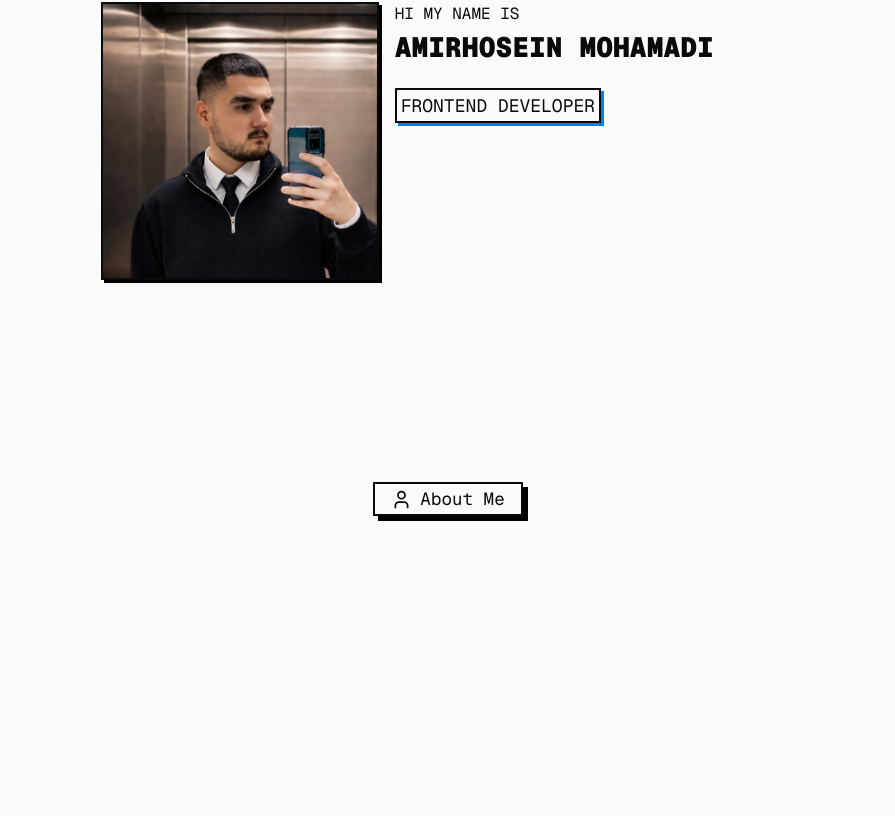
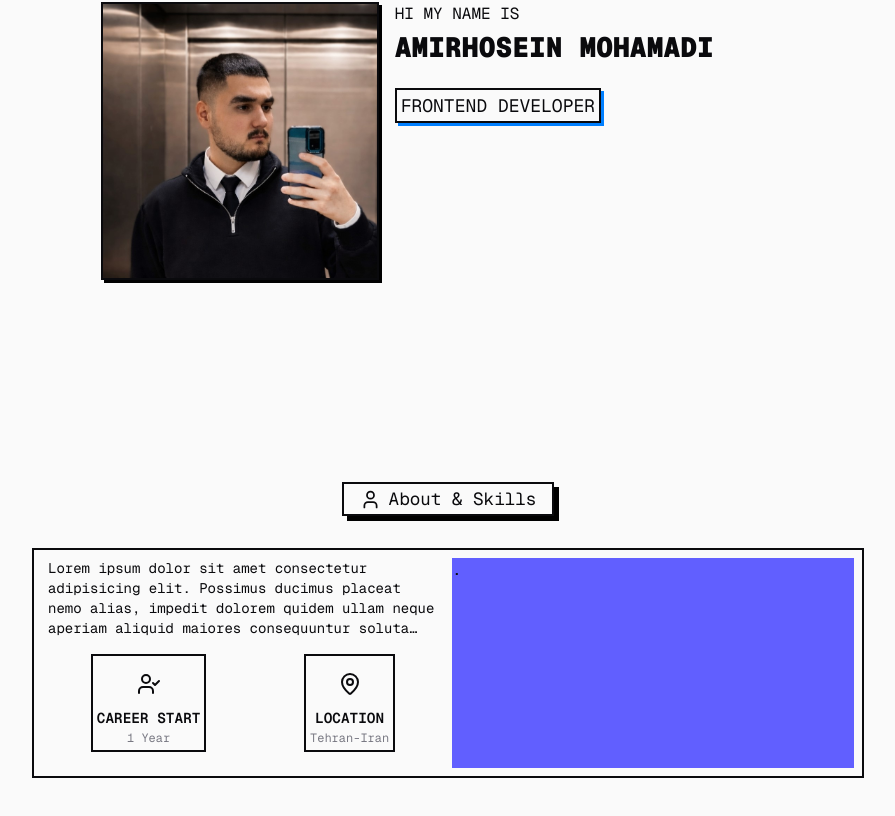
Before and after one commit to awmirosen/portfolio, a Next.js app: page / in a window 1280 px wide. Shown: the part 318-1134 px from the top of the page, without its empty margins (192-1087 px from the left). Built offline with nearby package versions, Linux system fonts and the light colour scheme.

Commit message:
done about section

```diff
--- a/src/components/home/about/about.tsx
+++ b/src/components/home/about/about.tsx
@@ -1,11 +1,29 @@
 import Container from "@/components/layout/container";
 import Title from "./title";
+import Bio from "./content/bio";
+import Content from "./content/content";
+
 
 const About = () => {
   return (
     <section className="min-h-screen">
       <Container>
         <Title />
+
+        <div className="w-full h-full flex gap-2 max-md:flex-col border-2 p-2">
+          {/* ABOUT */}
+
+          <div className="w-1/2 max-md:w-full">
+            <Bio/>
+            <div className="flex justify-around my-4 select-none">
+              <Content/>
+            </div>
+          </div>
+
+          {/* SKILLS */}
+
+          <div className="w-1/2 max-md:w-full bg-indigo-500">.</div>
+        </div>
       </Container>
     </section>
   );
--- /dev/null
+++ b/src/components/home/about/constants.ts
@@ -0,0 +1,28 @@
+import { USER_DATA as user } from "@/data/user";
+
+import { LuUserCheck, LuMapPin } from "react-icons/lu";
+
+type UserAboutType = {
+  id: string;
+  title: string;
+  icon: React.ElementType;
+  content: string;
+};
+
+const career =
+  new Date().getFullYear() - new Date(user.about.careerStart).getFullYear();
+
+export const USER_ABOUT: UserAboutType[] = [
+  {
+    id: "career-start",
+    title: "Career Start",
+    icon: LuUserCheck,
+    content: `${career.toString()} Year`,
+  },
+  {
+    id: "location",
+    title: "Location",
+    icon: LuMapPin,
+    content: `${user.about.location.city}-${user.about.location.country}`,
+  },
+];
--- /dev/null
+++ b/src/components/home/about/content/bio.tsx
@@ -0,0 +1,6 @@
+import { USER_DATA as user } from "@/data/user";
+
+const Bio = () => {
+  return <p className="text-sm line-clamp-4 px-1.5">{user.about.bio}</p>;
+};
+export default Bio;
--- /dev/null
+++ b/src/components/home/about/content/content.tsx
@@ -0,0 +1,14 @@
+import { USER_ABOUT as about } from "@/components/home/about/constants";
+import ExperienceItem from "./item";
+
+const Content = () => {
+  return (
+    <>
+      {about.map((item) => (
+        <ExperienceItem key={item.id} {...item} />
+      ))}
+    </>
+  );
+};
+
+export default Content;
--- /dev/null
+++ b/src/components/home/about/content/item.tsx
@@ -0,0 +1,23 @@
+import SkillCard from "@/components/ui/skill-card";
+import { ElementType } from "react";
+
+type ExperienceItemProps = {
+  icon: ElementType;
+  title: string;
+  content: string;
+};
+
+const ExperienceItem = ({ icon, title, content }: ExperienceItemProps) => {
+  return (
+    <SkillCard.Root>
+      <SkillCard.Icon icon={icon} />
+
+      <SkillCard.Content>
+        <SkillCard.Title>{title}</SkillCard.Title>
+        <SkillCard.Description>{content}</SkillCard.Description>
+      </SkillCard.Content>
+    </SkillCard.Root>
+  );
+};
+
+export default ExperienceItem;
--- a/src/components/home/about/title.tsx
+++ b/src/components/home/about/title.tsx
@@ -2,7 +2,7 @@ import { SectionTitle } from "@/components/ui/section-title";
 import {LuUser} from "react-icons/lu"
 
 const Title = () => {
-  return <SectionTitle title="About Me" icon={LuUser} />;
+  return <SectionTitle title="About & Skills" icon={LuUser}/>;
 };
 
 export default Title;
--- a/src/components/ui/section-title.tsx
+++ b/src/components/ui/section-title.tsx
@@ -7,7 +7,7 @@ import React from "react";
 
 export const SectionTitle = ({ title, icon: Icon }: SectionTitleType) => {
   return (
-    <div className="w-fit mx-auto flex justify-center items-center border-2 shadow-md gap-2 px-4 py-0.5">
+    <div className="w-fit mx-auto flex justify-center items-center border-2 shadow-md gap-2 px-4 py-0.5 mb-8">
       <span>{Icon && <Icon size={21} />}</span>
       <h4 className="text-[1.1rem]">{title}</h4>
     </div>
--- /dev/null
+++ b/src/components/ui/skill-card.tsx
@@ -0,0 +1,59 @@
+import { ElementType, ReactNode } from "react";
+
+// TYPES //
+
+type RootType = {
+  children: ReactNode;
+};
+
+type IconType = {
+  icon: ElementType;
+};
+
+type ContentType = {
+  children: ReactNode;
+};
+
+type TitleType = {
+  children: ReactNode;
+};
+
+type DescriptionType = {
+  children: ReactNode;
+};
+
+// CARD //
+
+const Root = ({ children }: RootType) => (
+  <div className="flex flex-col items-center border-2 p-1 text-center">
+    {children}
+  </div>
+);
+
+const Icon = ({ icon: Icon }: IconType) => (
+  <div className="flex size-12 items-center justify-center">
+    <Icon size={24} />
+  </div>
+);
+
+const Title = ({ children }: TitleType) => (
+  <h3 className="text-[0.9rem] font-semibold uppercase">{children}</h3>
+);
+
+const Content = ({ children }: ContentType) => (
+  <div className="flex flex-col">{children}</div>
+);
+
+const Description = ({ children }: DescriptionType) => (
+  <span className="text-xs text-muted">{children}</span>
+);
+
+const SkillCard = {
+  Root,
+  Icon,
+  Content,
+  Title,
+  Description,
+};
+
+export default SkillCard;
--- a/src/data/user.ts
+++ b/src/data/user.ts
@@ -1,7 +1,34 @@
-export const USER_DATA = {
+export type UserDataType = {
+  name: string;
+  title: string;
+  image: string;
+  birth: string;
+  email: string;
+
+  about: {
+    bio: string;
+    careerStart: string;
+
+    location: {
+      city: string;
+      country: string;
+    };
+  };
+};
+
+export const USER_DATA: UserDataType = {
   name: "AmirHosein Mohamadi",
   title: "Frontend Developer",
   image: "/awmirosen_profile_picture.jpg",
   birth: "2003-01-01",
-  mail: "mail@awmirosen.ir",
+  email: "mail@awmirosen.ir",
+  about: {
+    bio:
+      "Lorem ipsum dolor sit amet consectetur adipisicing elit. Possimus ducimus placeat nemo alias, impedit dolorem quidem ullam neque aperiam aliquid maiores consequuntur soluta maxime numquam!",
+    careerStart: "2025-05-26",
+    location: {
+      city: "Tehran",
+      country: "Iran",
+    },
+  },
 };
```
